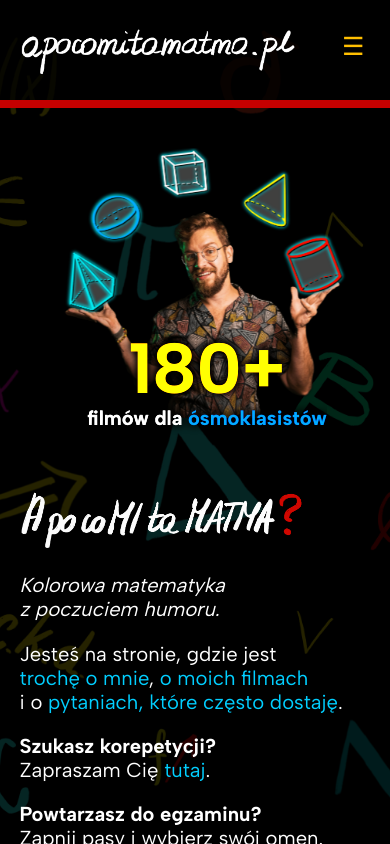
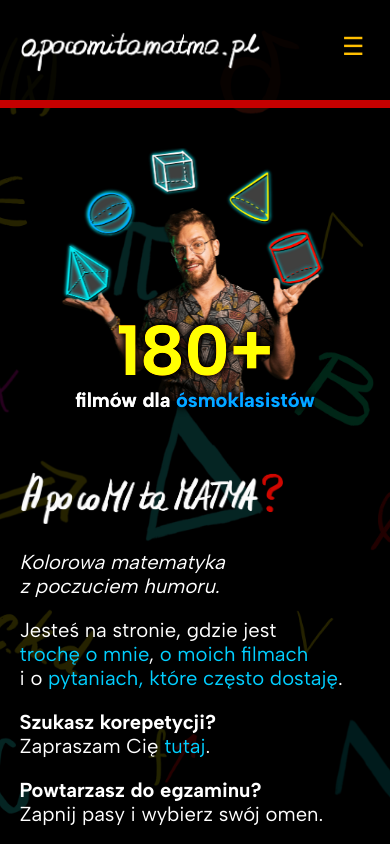
Before and after one commit to apocomitamatma/apocomitamatma.pl, a SvelteKit app in the folder front/: page / in a window 390 px wide. Built offline with nearby package versions, Linux system fonts and the light colour scheme.

Commit message:
Support >=320px wide screens
Closes #4

```diff
--- a/front/src/lib/components/Nav.svelte
+++ b/front/src/lib/components/Nav.svelte
@@ -112,7 +112,7 @@
 		}
 
 		.website-name {
-			min-width: 275px;
+			min-width: 240px;
 			width: 35%;
 			background-position: center;
 		}
--- a/front/src/routes/+page.svelte
+++ b/front/src/routes/+page.svelte
@@ -91,7 +91,6 @@
 
 	.landing-left {
 		aspect-ratio: 5 / 4;
-		min-height: 300px;
 		position: relative;
 	}
 
```
